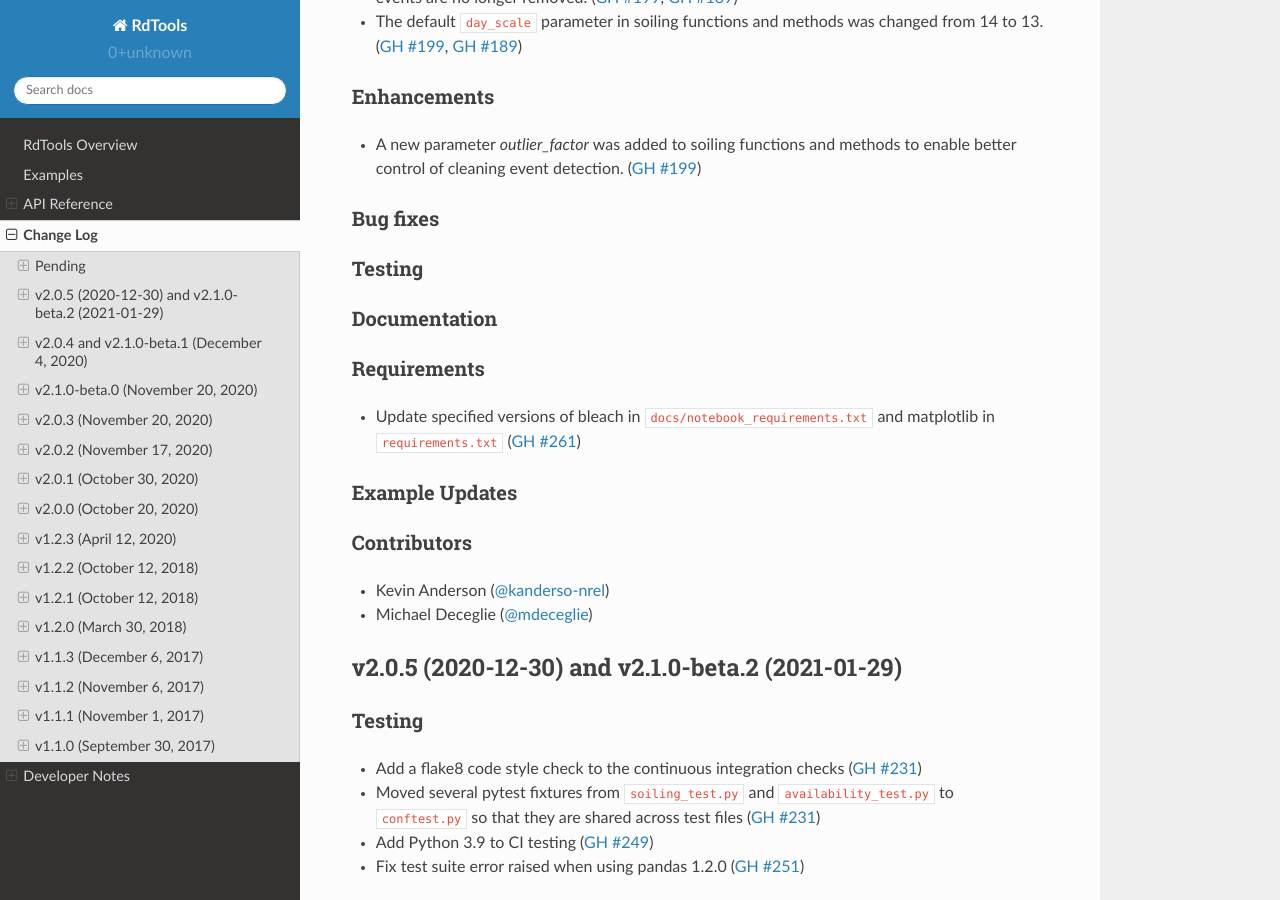
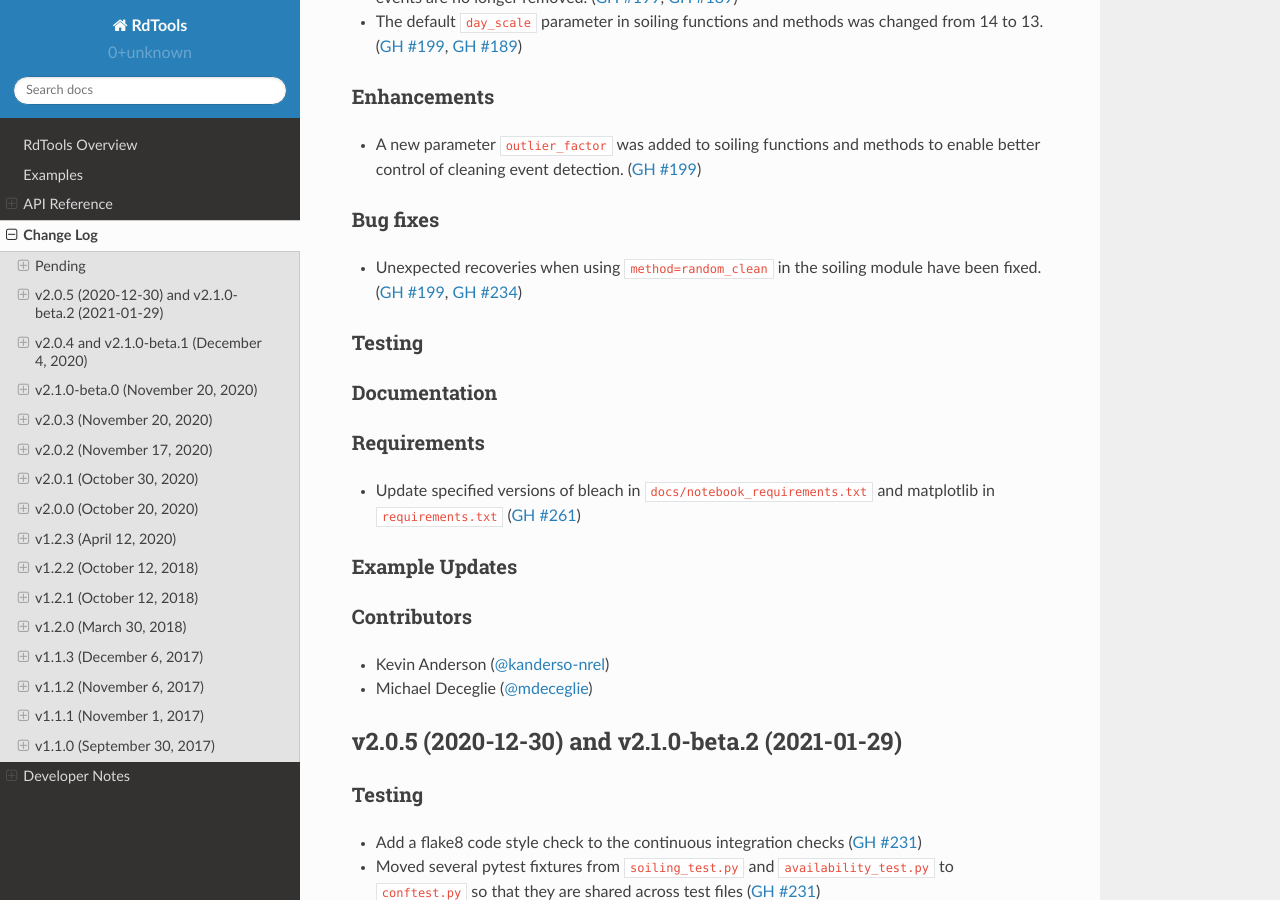
Before and after one commit to NREL/rdtools, a Sphinx documentation site: the page built from docs/sphinx/source/changelog.rst, in a window 1280 px wide and 900 px high, scrolled down 304 px. Built offline with Sphinx 7.4.7 and the Read the Docs theme 2.0.0, drawn with Linux system fonts in a browser that asks for light colours; pages that are not in the unit, such as notebooks, are missing from menus.

Commit message:
add #234 to change log

```diff
--- a/docs/sphinx/source/changelog/pending.rst
+++ b/docs/sphinx/source/changelog/pending.rst
@@ -13,12 +13,14 @@ API Changes
 Enhancements
 ------------
 
-* A new parameter `outlier_factor` was added to soiling functions and methods to
+* A new parameter ``outlier_factor`` was added to soiling functions and methods to
   enable better control of cleaning event detection. (:pull:`199`)
 
 
 Bug fixes
 ---------
+* Unexpected recoveries when using ``method=random_clean`` in the soiling module
+  have been fixed. (:pull:`199`, :issue:`234`)
 
 
 Testing
```
